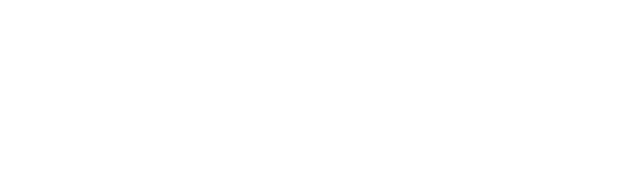
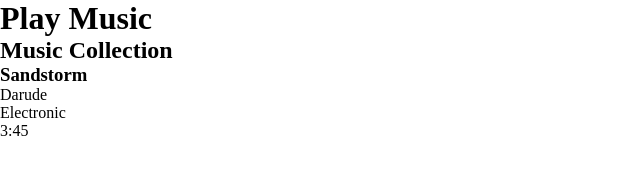
Before and after one commit to Kvakkpakk/assignment_3_2026_fall, a plain HTML site: page index.html in a window 1280 px wide. Shown: the whole page, without its empty margins (0-640 px from the left). Drawn offline with Linux system fonts and the light colour scheme.

Commit message:
Making a Card in js

```diff
--- a/css/styles.css
+++ b/css/styles.css
@@ -34,3 +34,9 @@
   padding: 0;
   box-sizing: border-box;
 }
+
+.song-list {
+  list-style: none;
+  margin: 0;
+  padding: 0;
+}
--- a/index.html
+++ b/index.html
@@ -4,9 +4,16 @@
     <meta charset="UTF-8" />
     <meta name="viewport" content="width=device-width, initial-scale=1.0" />
     <link rel="stylesheet" href="./css/styles.css" />
-    <title>Music Collection</title>
+    <title>Music Collection and playlist</title>
   </head>
   <body>
+    <main>
+      <h1>Play Music</h1>
+      <section class="music-collection-section">
+        <h2>Music Collection</h2>
+        <ul class="song-list" id="songList"></ul>
+      </section>
+    </main>
     <script src="./data/songs.js"></script>
     <script src="./js/app.js"></script>
   </body>
--- a/js/app.js
+++ b/js/app.js
@@ -0,0 +1,23 @@
+const songListElement = document.getElementById("songList");
+
+const card = document.createElement("li");
+card.className = "song-card";
+
+const title = document.createElement("h3");
+title.className = "song-card__title";
+title.textContent = "Sandstorm";
+
+const artist = document.createElement("p");
+artist.className = "song-card__artist";
+artist.textContent = "Darude";
+
+const genre = document.createElement("p");
+genre.className = "song-card__genre";
+genre.textContent = "Electronic";
+
+const duration = document.createElement("p");
+duration.className = "song-card__duration";
+duration.textContent = "3:45";
+
+card.append(title, artist, genre, duration);
+songListElement.append(card);
```
Also changed, not shown: 1 other file.
